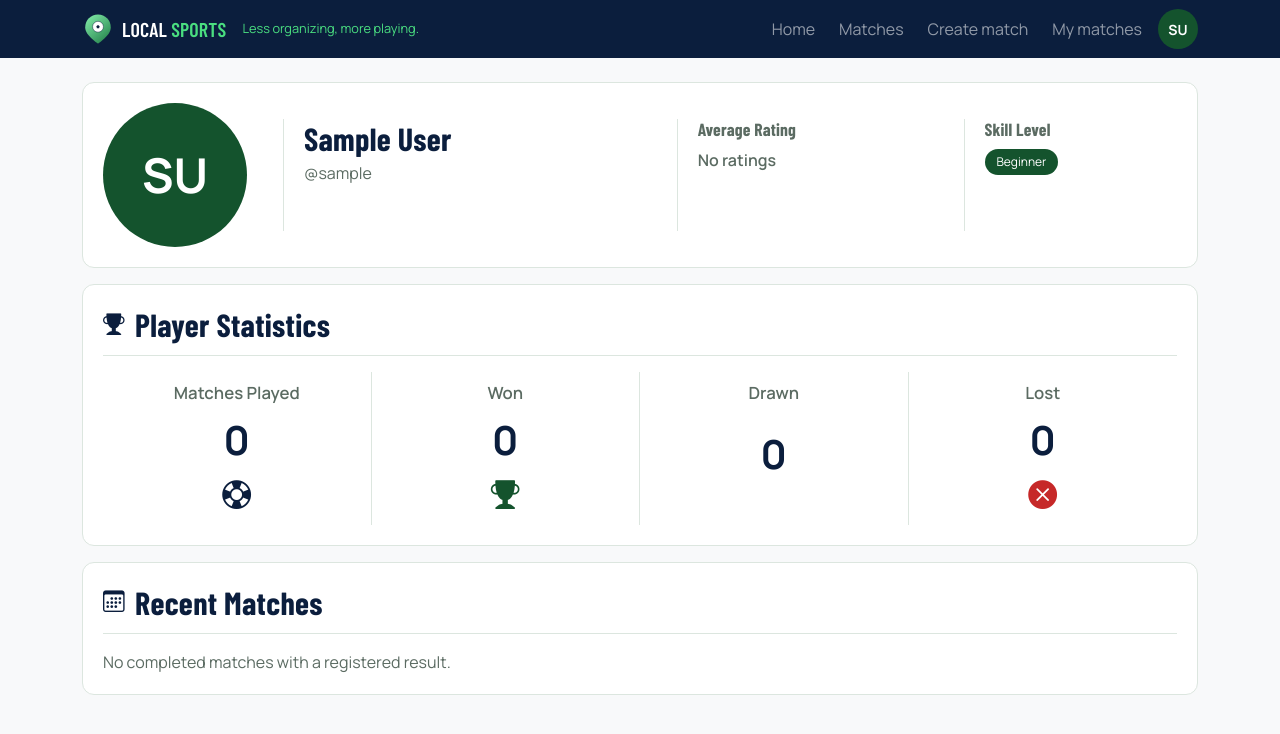
After one commit to scanonc/Local-Sports, a Django app: page /users/players/1/ in a window 1280 px wide. The commit adds this page. Shown: the top 734 px of the page. Run offline with Django 5.2, Linux system fonts and the light colour scheme; the visitor is signed in with stand-in values (Sample User, id 1); data comes from the database, SQL or seed files in the repository; data that the repository does not hold is empty; some web fonts are replaced.

Commit message:
feat: display stats, average rating and skill level in player profile

```diff
--- a/core/static/core/css/theme.css
+++ b/core/static/core/css/theme.css
@@ -252,6 +252,241 @@ h1, h2, h3, h4, h5, h6, .display, .navbar-brand {
 .match-icon-button:hover,
 .match-icon-button.is-favorite {
   color: #d29b00;
+}
+
+/* --- Player profile --- */
+.profile-page {
+  display: grid;
+  gap: 1rem;
+}
+
+.profile-card {
+  background: var(--blanco);
+  border: 1px solid var(--borde);
+  border-radius: 0.75rem;
+  padding: 1.25rem;
+}
+
+.profile-summary-card {
+  display: grid;
+  grid-template-columns: 10rem minmax(12rem, 1.4fr) minmax(12rem, 1fr) minmax(10rem, 0.8fr);
+  align-items: center;
+  gap: 1.25rem;
+}
+
+.profile-avatar {
+  width: 9rem;
+  height: 9rem;
+  border-radius: 50%;
+  display: flex;
+  align-items: center;
+  justify-content: center;
+  overflow: hidden;
+  background: var(--verde-oscuro);
+  color: var(--blanco);
+  font-size: 3rem;
+  font-weight: 700;
+}
+
+.profile-avatar img {
+  width: 100%;
+  height: 100%;
+  object-fit: cover;
+}
+
+.profile-identity,
+.profile-rating,
+.profile-skill {
+  min-height: 7rem;
+  padding: 0 1.25rem;
+  border-left: 1px solid var(--borde);
+}
+
+.profile-identity h1,
+.profile-section-heading h2 {
+  color: var(--azul-oscuro);
+  font-weight: 700;
+  margin: 0;
+}
+
+.profile-identity h1 {
+  font-size: 2rem;
+}
+
+.profile-identity p,
+.profile-rating p {
+  color: var(--gris);
+  margin: 0.2rem 0 0;
+}
+
+.profile-rating h2,
+.profile-skill h2 {
+  color: var(--gris);
+  font-size: 1.1rem;
+  font-weight: 700;
+  margin: 0 0 0.5rem;
+}
+
+.profile-rating-value {
+  display: flex;
+  align-items: center;
+  gap: 0.6rem;
+}
+
+.profile-rating-value strong {
+  color: var(--azul-oscuro);
+  font-size: 2rem;
+}
+
+.profile-stars {
+  color: #e8ad00;
+  font-size: 1.75rem;
+  letter-spacing: 0.08em;
+  white-space: nowrap;
+}
+
+.profile-no-rating {
+  font-weight: 600;
+}
+
+.profile-section-heading {
+  display: flex;
+  align-items: center;
+  gap: 0.65rem;
+  padding-bottom: 0.75rem;
+  margin-bottom: 1rem;
+  border-bottom: 1px solid var(--borde);
+}
+
+.profile-section-heading i {
+  color: var(--azul-oscuro);
+  font-size: 1.35rem;
+}
+
+.profile-stat-grid {
+  display: grid;
+  grid-template-columns: repeat(4, 1fr);
+}
+
+.profile-stat {
+  display: grid;
+  justify-items: center;
+  gap: 0.25rem;
+  padding: 0.5rem 1rem;
+  border-right: 1px solid var(--borde);
+}
+
+.profile-stat:last-child {
+  border-right: 0;
+}
+
+.profile-stat span {
+  color: var(--gris);
+  font-size: 1.05rem;
+  font-weight: 600;
+}
+
+.profile-stat strong {
+  color: var(--azul-oscuro);
+  font-size: 2.5rem;
+}
+
+.profile-stat i {
+  color: var(--azul-oscuro);
+  font-size: 1.8rem;
+}
+
+.profile-stat-won {
+  color: var(--verde-oscuro) !important;
+}
+
+.profile-stat-drawn {
+  color: #718096 !important;
+}
+
+.profile-stat-lost {
+  color: #c62828 !important;
+}
+
+.profile-matches-table {
+  --bs-table-border-color: var(--borde);
+}
+
+.profile-matches-table th {
+  color: var(--gris);
+  background: #f5f7fb;
+}
+
+.profile-result {
+  display: inline-block;
+  min-width: 4.5rem;
+  padding: 0.35rem 0.8rem;
+  border-radius: 999px;
+  text-align: center;
+  font-weight: 700;
+}
+
+.profile-result-won {
+  color: #087443;
+  background: #d9f7e7;
+}
+
+.profile-result-drawn {
+  color: #40516b;
+  background: #e2e8f0;
+}
+
+.profile-result-lost {
+  color: #b4232c;
+  background: #fde0e2;
+}
+
+.profile-empty-state {
+  color: var(--gris);
+  margin: 0;
+}
+
+@media (max-width: 991.98px) {
+  .profile-summary-card {
+    grid-template-columns: 8rem 1fr;
+  }
+
+  .profile-identity,
+  .profile-rating,
+  .profile-skill {
+    min-height: 0;
+  }
+
+  .profile-rating,
+  .profile-skill {
+    border-left: 0;
+    padding-top: 0.75rem;
+  }
+}
+
+@media (max-width: 575.98px) {
+  .profile-summary-card {
+    grid-template-columns: 1fr;
+    justify-items: center;
+    text-align: center;
+  }
+
+  .profile-identity,
+  .profile-rating,
+  .profile-skill {
+    width: 100%;
+    padding-left: 0;
+    padding-right: 0;
+  }
+
+  .profile-stat-grid {
+    grid-template-columns: repeat(2, 1fr);
+    gap: 0.75rem 0;
+  }
+
+  .profile-stat:nth-child(2) {
+    border-right: 0;
+  }
 }
 
 .match-icon-button.report-icon:hover {
--- a/core/templates/core/base.html
+++ b/core/templates/core/base.html
@@ -51,7 +51,7 @@
                         <li><a class="dropdown-item" href="/admin/"><i class="bi bi-shield-lock-fill me-2" aria-hidden="true"></i>Admin</a></li>
                         <li><hr class="dropdown-divider"></li>
                         {% endif %}
-                        <li><a class="dropdown-item disabled" href="#" aria-disabled="true"><i class="bi bi-person-fill me-2" aria-hidden="true"></i>Profile <span class="badge rounded-pill bg-light text-dark ms-1">Coming soon</span></a></li>
+                        <li><a class="dropdown-item" href="{% url 'users:player_profile' user.pk %}"><i class="bi bi-person-fill me-2" aria-hidden="true"></i>Profile</a></li>
                         <li>
                             <a class="dropdown-item position-relative" href="{% url 'users:notifications' %}">
                                 <i class="bi bi-bell-fill me-2" aria-hidden="true"></i>Notifications
--- a/matches/templates/matches/match_detail.html
+++ b/matches/templates/matches/match_detail.html
@@ -31,7 +31,7 @@
                 <ul class="list-group match-player-list">
                     {% for assignment in team_a_assignments %}
                     <li class="list-group-item d-flex justify-content-between align-items-center">
-                        <span>{{ assignment.participant.player }}</span>
+                        <a href="{% url 'users:player_profile' assignment.participant.player_id %}">{{ assignment.participant.player }}</a>
                         {% if user.is_authenticated and assignment.participant.player_id != user.id %}
                         <span class="match-player-actions">
                             <form method="post" action="{% url 'users:favorite_toggle' assignment.participant.player_id %}">
@@ -53,7 +53,7 @@
                 <ul class="list-group match-player-list">
                     {% for assignment in team_b_assignments %}
                     <li class="list-group-item d-flex justify-content-between align-items-center">
-                        <span>{{ assignment.participant.player }}</span>
+                        <a href="{% url 'users:player_profile' assignment.participant.player_id %}">{{ assignment.participant.player }}</a>
                         {% if user.is_authenticated and assignment.participant.player_id != user.id %}
                         <span class="match-player-actions">
                             <form method="post" action="{% url 'users:favorite_toggle' assignment.participant.player_id %}">
@@ -76,7 +76,7 @@
         <ul class="list-group match-player-list">
             {% for participant in attendance_participants %}
             <li class="list-group-item d-flex justify-content-between align-items-center">
-                <span>{{ participant.player }}</span>
+                <a href="{% url 'users:player_profile' participant.player_id %}">{{ participant.player }}</a>
                 <span class="match-player-actions">
                     {% if participant.attendance_confirmed %}
                     <span class="badge rounded-pill bg-success text-white border border-success px-2 py-1">Attendance confirmed</span>
--- /dev/null
+++ b/users/templates/users/player_profile.html
@@ -0,0 +1,99 @@
+{% extends 'core/base.html' %}
+
+{% block content %}
+<div class="profile-page">
+    <section class="profile-card profile-summary-card">
+        <div class="profile-avatar">
+            {% if player.profile_picture %}
+            <img src="{{ player.profile_picture }}" alt="{{ player }}">
+            {% else %}
+            {{ player.initials }}
+            {% endif %}
+        </div>
+        <div class="profile-identity">
+            <h1>{{ player.get_full_name|default:player.username }}</h1>
+            <p>@{{ player.username }}</p>
+        </div>
+        <div class="profile-rating">
+            <h2>Average Rating</h2>
+            {% if average_rating_display is not None %}
+            <div class="profile-rating-value">
+                <strong>{{ average_rating_display|floatformat:1 }}</strong>
+                <span class="profile-stars" aria-label="{{ average_rating_display }} out of 5 stars">
+                    {% for star in '12345' %}
+                    {% if forloop.counter <= rating_stars %}★{% else %}☆{% endif %}
+                    {% endfor %}
+                </span>
+            </div>
+            <p>({{ statistics.rating_count }} ratings)</p>
+            {% else %}
+            <p class="profile-no-rating">No ratings</p>
+            {% endif %}
+        </div>
+        <div class="profile-skill">
+            <h2>Skill Level</h2>
+            <span class="skill-badge skill-badge-{{ skill_level }}">{{ skill_level|capfirst }}</span>
+        </div>
+    </section>
+
+    <section class="profile-card">
+        <div class="profile-section-heading">
+            <i class="bi bi-trophy-fill" aria-hidden="true"></i>
+            <h2>Player Statistics</h2>
+        </div>
+        <div class="profile-stat-grid">
+            <div class="profile-stat">
+                <span>Matches Played</span>
+                <strong>{{ statistics.matches_played }}</strong>
+                <i class="bi bi-life-preserver" aria-hidden="true"></i>
+            </div>
+            <div class="profile-stat">
+                <span>Won</span>
+                <strong>{{ statistics.matches_won }}</strong>
+                <i class="bi bi-trophy-fill profile-stat-won" aria-hidden="true"></i>
+            </div>
+            <div class="profile-stat">
+                <span>Drawn</span>
+                <strong>{{ statistics.matches_drawn }}</strong>
+                <i class="bi bi-handshake-fill profile-stat-drawn" aria-hidden="true"></i>
+            </div>
+            <div class="profile-stat">
+                <span>Lost</span>
+                <strong>{{ statistics.matches_lost }}</strong>
+                <i class="bi bi-x-circle-fill profile-stat-lost" aria-hidden="true"></i>
+            </div>
+        </div>
+    </section>
+
+    <section class="profile-card">
+        <div class="profile-section-heading">
+            <i class="bi bi-calendar3" aria-hidden="true"></i>
+            <h2>Recent Matches</h2>
+        </div>
+        {% if recent_matches %}
+        <div class="table-responsive">
+            <table class="table profile-matches-table align-middle mb-0">
+                <thead>
+                    <tr>
+                        <th scope="col">Date</th>
+                        <th scope="col">Match</th>
+                        <th scope="col">Result</th>
+                    </tr>
+                </thead>
+                <tbody>
+                    {% for assignment in recent_matches %}
+                    <tr>
+                        <td>{{ assignment.match.date_time|date:"M j, Y" }}</td>
+                        <td><a href="{{ assignment.match.get_absolute_url }}">{{ assignment.match.title }}</a></td>
+                        <td><span class="profile-result profile-result-{{ assignment.player_result|lower }}">{{ assignment.player_result }}</span></td>
+                    </tr>
+                    {% endfor %}
+                </tbody>
+            </table>
+        </div>
+        {% else %}
+        <p class="profile-empty-state">No completed matches with a registered result.</p>
+        {% endif %}
+    </section>
+</div>
+{% endblock %}
--- a/users/urls.py
+++ b/users/urls.py
@@ -4,6 +4,7 @@ from .views import (
     FavoritePlayerListView,
     FavoritePlayerToggleView,
     NotificationListView,
+    PlayerProfileView,
     ReportUserView,
     SignUpView,
     UserLoginView,
@@ -17,6 +18,7 @@ urlpatterns = [
     path('login/', UserLoginView.as_view(), name='login'),
     path('logout/', UserLogoutView.as_view(), name='logout'),
     path('signup/', SignUpView.as_view(), name='signup'),
+    path('players/<int:pk>/', PlayerProfileView.as_view(), name='player_profile'),
     path('notifications/', NotificationListView.as_view(), name='notifications'),
     path('notifications/<int:pk>/read/', mark_notification_read, name='mark_notification_read'),
     path('favorites/', FavoritePlayerListView.as_view(), name='favorites'),
--- a/users/views.py
+++ b/users/views.py
@@ -5,10 +5,16 @@ from django.contrib.auth.views import LoginView, LogoutView
 from django.shortcuts import get_object_or_404, redirect
 from django.urls import reverse_lazy
 from django.views import View
-from django.views.generic import CreateView, ListView
+from django.views.generic import CreateView, DetailView, ListView
 
 from .forms import ReportForm, SignUpForm
 from .models import FavoritePlayer, Notification, Report
+from matches.services.player_statistics import (
+	calculate_player_skill_level,
+	calculate_player_statistics,
+	get_recent_matches,
+	rounded_average_rating,
+)
 
 User = get_user_model()
 
@@ -30,6 +36,22 @@ class SignUpView(CreateView):
 		response = super().form_valid(form)
 		login(self.request, self.object)
 		return response
+
+
+class PlayerProfileView(LoginRequiredMixin, DetailView):
+	model = User
+	template_name = 'users/player_profile.html'
+	context_object_name = 'player'
+
+	def get_context_data(self, **kwargs):
+		context = super().get_context_data(**kwargs)
+		statistics = calculate_player_statistics(self.object)
+		context['statistics'] = statistics
+		context['average_rating_display'] = rounded_average_rating(statistics)
+		context['rating_stars'] = int(context['average_rating_display'] or 0)
+		context['skill_level'] = calculate_player_skill_level(self.object)
+		context['recent_matches'] = get_recent_matches(self.object)
+		return context
 
 
 class NotificationListView(LoginRequiredMixin, ListView):
```
Also changed, not shown: matches/services/player_statistics.py (+35 -1 lines), users/Tests/test_profile.py (added, +126 -0 lines).
